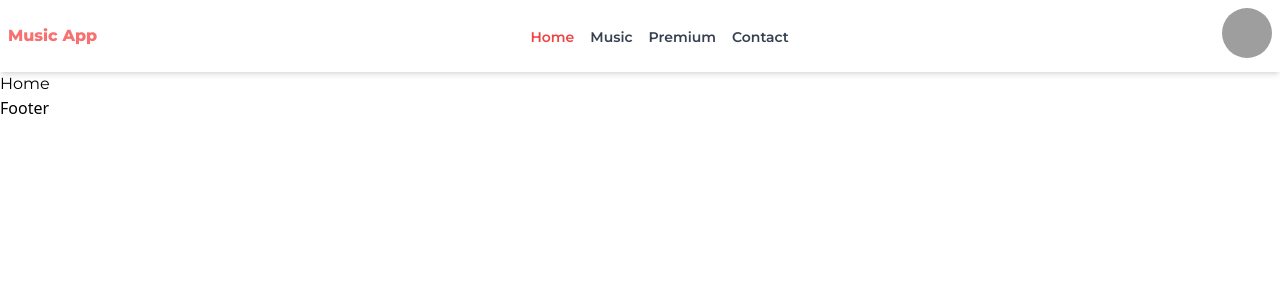
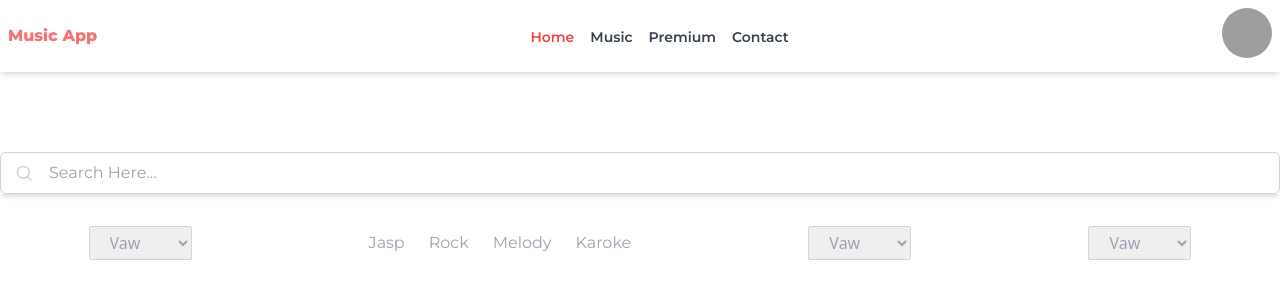
Before and after one commit to jsdevraju/music-client, a Next.js app: page / in a window 1280 px wide. Shown: the top 300 px of the page. Built offline with nearby package versions, Linux system fonts and the light colour scheme; grey boxes are pictures that could not be loaded.

Commit message:
add search bar

```diff
--- a/app/Components/Footer/Footer.tsx
+++ /dev/null
@@ -1,9 +0,0 @@
-import React from 'react'
-
-const Footer = () => {
-  return (
-    <div>Footer</div>
-  )
-}
-
-export default Footer
--- a/app/Components/Navbar/Navbar.tsx
+++ b/app/Components/Navbar/Navbar.tsx
@@ -7,8 +7,6 @@ import Button from "../Button/Button";
 
 const Navbar = () => {
   const router = useRouter();
-  const nav_links = `text-gray-700 text-sm font-semibold transition-all duration-300 hover:text-red-500`;
-  const nav_active = `text-red-500`;
 
   const menuData = [
     {
@@ -16,34 +14,28 @@ const Navbar = () => {
       url: "/",
       name: "Home",
       className:
-        router.pathname == "/" ? `${nav_links} ${nav_active}` : `${nav_links}`,
+        router.pathname == "/" ? `nav-links active_links` : `nav-links`,
     },
     {
       id: 2,
       url: "/music",
       name: "Music",
       className:
-        router.pathname == "/music"
-          ? `${nav_links} ${nav_active}`
-          : `${nav_links}`,
+        router.pathname == "/music" ? `nav-links active_links` : `nav-links`,
     },
     {
       id: 13,
       url: "/premium",
       name: "Premium",
       className:
-        router.pathname == "/premium"
-          ? `${nav_links} ${nav_active}`
-          : `${nav_links}`,
+        router.pathname == "/premium" ? `nav-links active_links` : `nav-links`,
     },
     {
       id: 4,
       url: "/contact",
       name: "Contact",
       className:
-        router.pathname == "/contact"
-          ? `${nav_links} ${nav_active}`
-          : `${nav_links}`,
+        router.pathname == "/contact" ? `nav-links active_links` : `nav-links`,
     },
   ];
 
@@ -53,18 +45,14 @@ const Navbar = () => {
       url: "/profile",
       name: "Profile",
       className:
-        router.pathname == "/profile"
-          ? `${nav_links} ${nav_active}`
-          : `${nav_links}`,
+        router.pathname == "/profile" ? `nav-links actibe_link` : `nav-links`,
     },
     {
       id: 2,
       url: "/favorites",
       name: "Favorites",
       className:
-        router.pathname == "/favorites"
-          ? `${nav_links} ${nav_active}`
-          : `${nav_links}`,
+        router.pathname == "/favorites" ? `nav-links actibe_link` : `nav-links`,
     },
   ];
 
@@ -107,7 +95,7 @@ const Navbar = () => {
                   initial={{ opacity: 0, y: 50 }}
                   animate={{ opacity: 1, y: 0 }}
                   exit={{ opacity: 0, y: 50 }}
-                  className="absolute top-[50px] bg-gray-200 p-4 rounded-sm leading-7"
+                  className="absolute top-[50px] bg-gray-200 p-4 rounded-sm leading-7 z-10"
                 >
                   {afterLogin.map(({ id, url, name, className }) => (
                     <li key={id}>
@@ -116,9 +104,7 @@ const Navbar = () => {
                       </Link>
                     </li>
                   ))}
-                  <Button className="px-5 py-1 text-white transition-all duration-300 bg-red-400 mt-2 hover:bg-green-400">
-                    Logout
-                  </Button>
+                  <Button className="btn-primary">Logout</Button>
                 </motion.div>
               )}
             </div>
--- /dev/null
+++ b/app/Components/Select/Option.tsx
@@ -0,0 +1,9 @@
+import React, { FC, OptionHTMLAttributes } from "react";
+
+interface IProps extends OptionHTMLAttributes<HTMLOptionElement> {}
+
+const Option: FC<IProps> = ({ children, ...props }) => (
+  <option {...props}>{children}</option>
+);
+
+export default Option;
--- a/app/Layout/Layout.tsx
+++ b/app/Layout/Layout.tsx
@@ -1,5 +1,4 @@
 import React, { FC, ReactNode } from "react";
-import Footer from "../Components/Footer/Footer";
 import Navbar from "../Components/Navbar/Navbar";
 
 interface IProps {
@@ -10,7 +9,6 @@ const Layout: FC<IProps> = ({ children }) => (
   <>
     <Navbar />
     {children}
-    <Footer />
   </>
 );
 
--- a/pages/index.tsx
+++ b/pages/index.tsx
@@ -1,11 +1,76 @@
-import type { NextPage } from 'next'
+import type { NextPage } from "next";
+import Input from "../app/Components/Input/Input";
+import { BiSearch } from "react-icons/bi";
+import { useState } from "react";
+import Option from "../app/Components/Select/Option";
+
+const artits = [
+  {
+    name: "Vaw",
+  },
+  {
+    name: "sd",
+  },
+  {
+    name: "Vasdw",
+  },
+  {
+    name: "Vawsd",
+  },
+];
 
 const Home: NextPage = () => {
+  const [album, setAlbum] = useState("");
+
   return (
     <>
-     <h1>Home</h1>
+      {/* Home Section */}
+      <section className="px-[0px] py-[5em]">
+        <div className="container mx-auto">
+          {/* Search Bar  */}
+          <div className="relative shadow-md">
+            <Input
+              type="text"
+              placeholder="Search Here..."
+              className="rounded-md outline-none block w-full border border-1 border-gray-300 px-12 py-2"
+            />
+            <BiSearch
+              size={20}
+              className="text-gray-300 absolute top-[12px] left-[15px]"
+            />
+          </div>
+          {/* List of filter */}
+          <div className="mt-8 flex items-center justify-around">
+            {/* Artist List */}
+            <select className="selectColor" id="" onChange={e => setAlbum(e.target.value)}>
+              {artits.map((item) => (
+                <Option key={item.name} value={item.name}>{item.name}</Option>
+              ))}
+            </select>
+            {/* Album List */}
+            <div className="flex items-center gap-6">
+                <p className="text cursor-pointer font-sm">Jasp</p>
+                <p className="text cursor-pointer font-sm">Rock</p>
+                <p className="text cursor-pointer font-sm">Melody</p>
+                <p className="text cursor-pointer font-sm">Karoke</p>
+            </div>
+            {/* Main Album List */}
+            <select className="selectColor" onChange={e => setAlbum(e.target.value)}>
+              {artits.map((item) => (
+                <Option key={item.name} value={item.name}>{item.name}</Option>
+              ))}
+            </select>
+            {/* Music Language List */}
+            <select className="selectColor" onChange={e => setAlbum(e.target.value)}>
+              {artits.map((item) => (
+                <Option key={item.name} value={item.name}>{item.name}</Option>
+              ))}
+            </select>
+          </div>
+        </div>
+      </section>
     </>
-  )
-}
+  );
+};
 
-export default Home
+export default Home;
--- a/styles/globals.css
+++ b/styles/globals.css
@@ -3,6 +3,25 @@
 @tailwind base;
 @tailwind components;
 @tailwind utilities;
+
+
+@layer components{
+    .text{
+        @apply text-gray-400
+    }
+    .btn-primary{
+        @apply px-5 py-1 text-white transition-all duration-300 bg-red-400 mt-2 hover:bg-green-400
+    }
+    .nav-links{
+        @apply text-gray-700 text-sm font-semibold transition-all duration-300 hover:text-red-500
+    }
+    .active_links{
+        @apply text-red-500
+    }
+    .selectColor{
+        @apply border border-gray-300 px-4 py-1 rounded-sm outline-none text
+    }
+}
 
 *{
     margin: 0;
```
